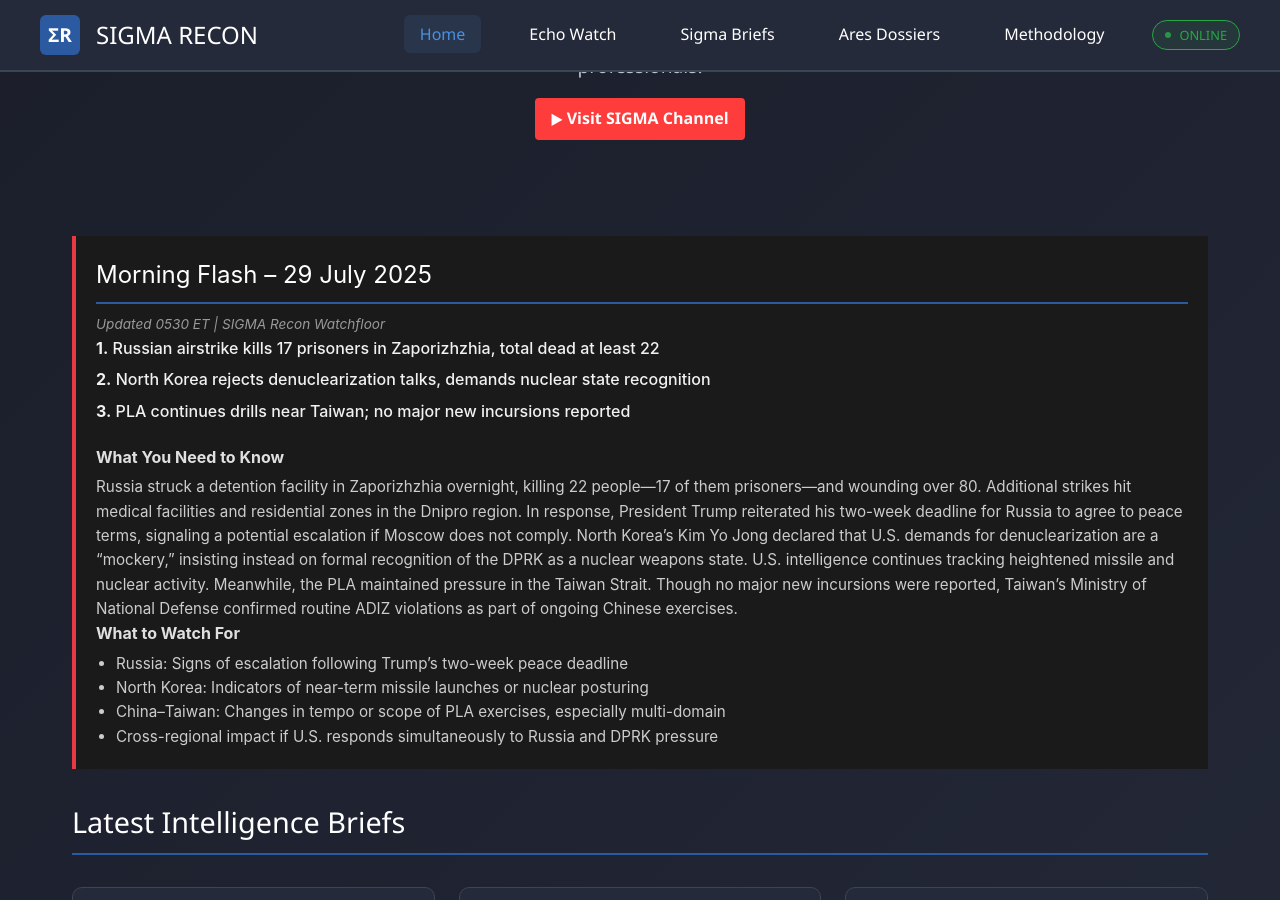
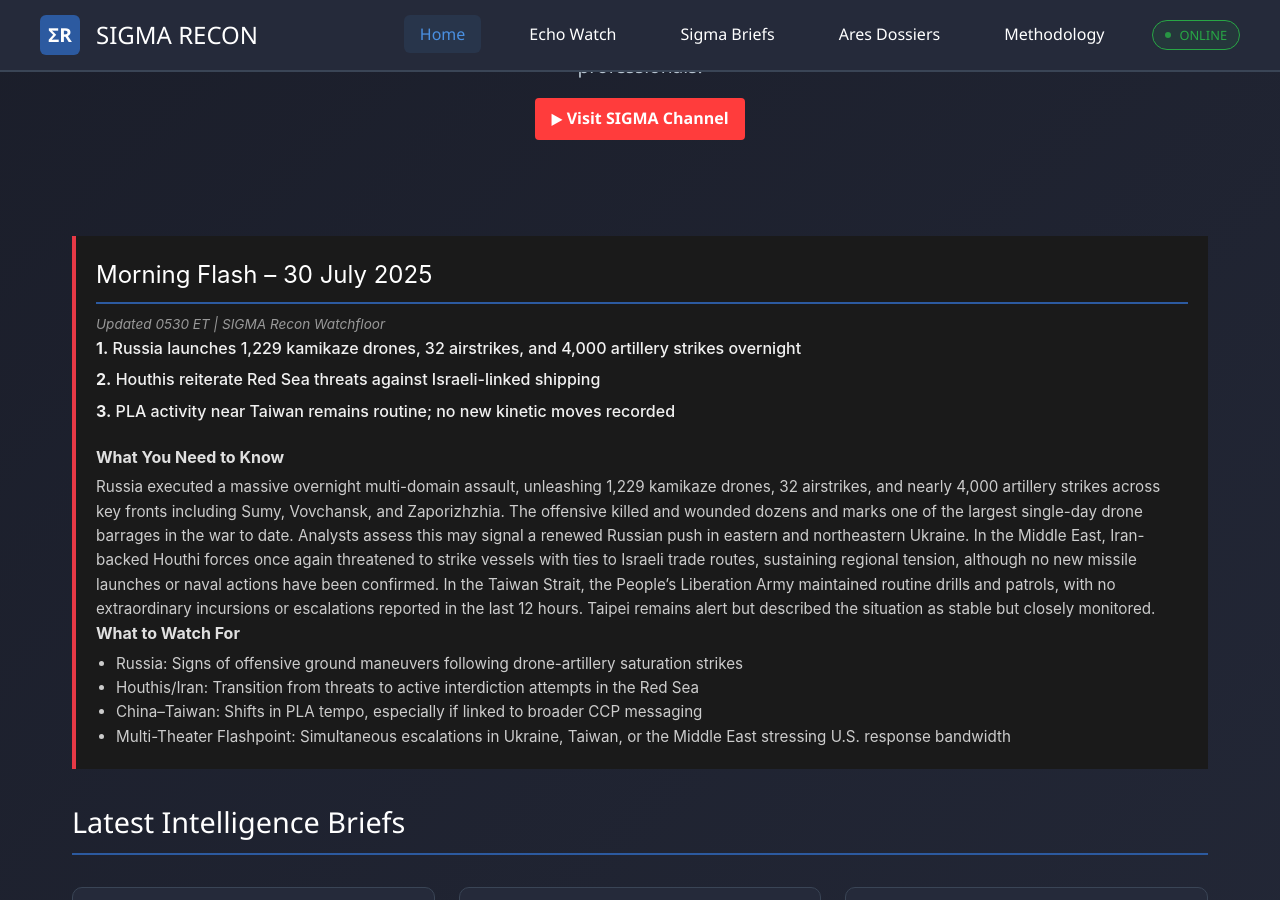
Before and after one commit to Monster52/SIGMA_Recon, a Jekyll site: the page built from index.html, in a window 1280 px wide and 900 px high, scrolled down 242 px. Built offline with Jekyll 4.4.1, drawn with Linux system fonts in a browser that asks for light colours; comment, search, counter and statistics services are not loaded.

Commit message:
MFR 30 JULY

```diff
--- a/index.html
+++ b/index.html
@@ -15,31 +15,29 @@
 
 <!-- Morning Flash Module -->
 <div class="morning-flash-container">
-  <h2 class="section-title">Morning Flash – 29 July 2025</h2>
+  <h2 class="section-title">Morning Flash – 30 July 2025</h2>
     <p class="flash-timestamp">Updated 0530 ET | SIGMA Recon Watchfloor</p>
 
   <ul class="flash-bullets">
-    <li><strong>1.</strong> Russian airstrike kills 17 prisoners in Zaporizhzhia, total dead at least 22</li>
-    <li><strong>2.</strong> North Korea rejects denuclearization talks, demands nuclear state recognition</li>
-    <li><strong>3.</strong> PLA continues drills near Taiwan; no major new incursions reported</li>
+    <li><strong>1.</strong> Russia launches 1,229 kamikaze drones, 32 airstrikes, and 4,000 artillery strikes overnight</li>
+    <li><strong>2.</strong> Houthis reiterate Red Sea threats against Israeli-linked shipping</li>
+    <li><strong>3.</strong> PLA activity near Taiwan remains routine; no new kinetic moves recorded</li>
   </ul>
   <div class="flash-subsections">
     <div class="flash-need-to-know">
       <h4>What You Need to Know</h4>
-      <p>Russia struck a detention facility in Zaporizhzhia overnight, killing 22 people—17 of them prisoners—and wounding over 80. Additional strikes hit medical facilities and residential zones in the Dnipro region. In response, President Trump reiterated his two-week deadline for Russia to agree to peace terms, signaling a potential escalation if Moscow does not comply.
-
-North Korea’s Kim Yo Jong declared that U.S. demands for denuclearization are a “mockery,” insisting instead on formal recognition of the DPRK as a nuclear weapons state. U.S. intelligence continues tracking heightened missile and nuclear activity.
-
-Meanwhile, the PLA maintained pressure in the Taiwan Strait. Though no major new incursions were reported, Taiwan’s Ministry of National Defense confirmed routine ADIZ violations as part of ongoing Chinese exercises.
+      <p>Russia executed a massive overnight multi-domain assault, unleashing 1,229 kamikaze drones, 32 airstrikes, and nearly 4,000 artillery strikes across key fronts including Sumy, Vovchansk, and Zaporizhzhia. The offensive killed and wounded dozens and marks one of the largest single-day drone barrages in the war to date. Analysts assess this may signal a renewed Russian push in eastern and northeastern Ukraine.
+      In the Middle East, Iran-backed Houthi forces once again threatened to strike vessels with ties to Israeli trade routes, sustaining regional tension, although no new missile launches or naval actions have been confirmed.
+      In the Taiwan Strait, the People’s Liberation Army maintained routine drills and patrols, with no extraordinary incursions or escalations reported in the last 12 hours. Taipei remains alert but described the situation as stable but closely monitored.
       </p>
     </div>
     <div class="flash-watch-for">
       <h4>What to Watch For</h4>
       <ul>
-        <li> Russia: Signs of escalation following Trump’s two-week peace deadline</li>
-        <li> North Korea: Indicators of near-term missile launches or nuclear posturing</li>
-        <li> China–Taiwan: Changes in tempo or scope of PLA exercises, especially multi-domain</li>
-        <li> Cross-regional impact if U.S. responds simultaneously to Russia and DPRK pressure</li>
+        <li> Russia: Signs of offensive ground maneuvers following drone-artillery saturation strikes</li>
+        <li> Houthis/Iran: Transition from threats to active interdiction attempts in the Red Sea</li>
+        <li> China–Taiwan: Shifts in PLA tempo, especially if linked to broader CCP messaging</li>
+        <li> Multi-Theater Flashpoint: Simultaneous escalations in Ukraine, Taiwan, or the Middle East stressing U.S. response bandwidth</li>
       </ul>
     </div>
   </div>
```
